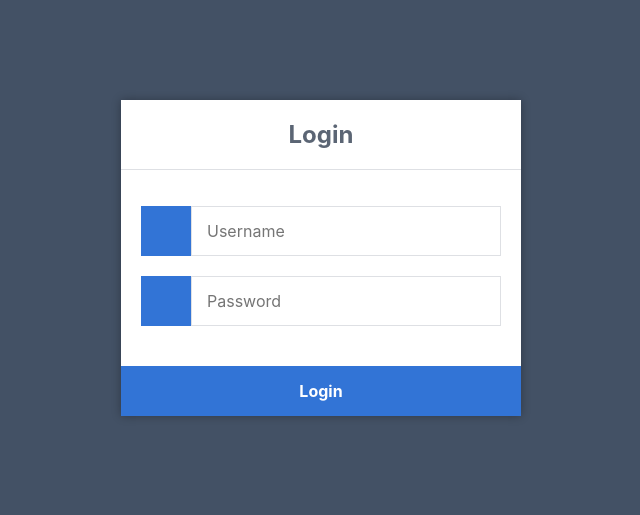
After one commit to COSC-471/Phase3-Donation-Clinic, a PHP site: page /login.html in a window 1280 px wide. The commit adds this page. Shown: the top 515 px of the page, without its empty margins (319-959 px from the left). Run offline with PHP 8.4, Linux system fonts and the light colour scheme.

Commit message:
Add login files

```diff
--- a/index.css
+++ b/index.css
@@ -51,10 +51,10 @@ ul {
 
 .flex-child {
     flex: 1;
-    border: 1px solid black;
     margin: 40px;
     height: 400px;
     background-color: white;
+    box-shadow: 2px 2px 10px #aaaaaa;
 }
 
 img {
--- a/index.html
+++ b/index.html
@@ -10,7 +10,7 @@
         <ul>
             <li><a href="#home">Home</a></li>
             <li><a href="#news">News</a></li>
-            <li style="float:right"><a class="active" href="#about">Employee Portal</a></li>
+            <li style="float:right"><a class="active" href="login.html">Employee Portal</a></li>
         </ul>
 
         <img src="front-banner.jpg"/>
@@ -21,11 +21,11 @@
                 <h1>Volunteers Needed!</h1>
             </div>
 
-            <div class="flex-child green">
+            <div class="flex-child">
                 <h1>Clinics Near Me</h1>
             </div>
 
-            <div class="flex-child magenta">
+            <div class="flex-child">
                 <h1>About Us</h1>
             </div>
 
--- /dev/null
+++ b/login.css
@@ -0,0 +1,58 @@
+* {
+    box-sizing: border-box;
+    font-family: -apple-system, BlinkMacSystemFont, "segoe ui", roboto, oxygen, ubuntu, cantarell, "fira sans", "droid sans", "helvetica neue", Arial, sans-serif;
+    font-size: 16px;
+}
+body {
+    background-color: #435165;
+}
+.login {
+    width: 400px;
+    background-color: #ffffff;
+    box-shadow: 0 0 9px 0 rgba(0, 0, 0, 0.3);
+    margin: 100px auto;
+}
+.login h1 {
+    text-align: center;
+    color: #5b6574;
+    font-size: 24px;
+    padding: 20px 0 20px 0;
+    border-bottom: 1px solid #dee0e4;
+}
+.login form {
+    display: flex;
+    flex-wrap: wrap;
+    justify-content: center;
+    padding-top: 20px;
+}
+.login form label {
+    display: flex;
+    justify-content: center;
+    align-items: center;
+    width: 50px;
+    height: 50px;
+    background-color: #3274d6;
+    color: #ffffff;
+}
+.login form input[type="password"], .login form input[type="text"] {
+    width: 310px;
+    height: 50px;
+    border: 1px solid #dee0e4;
+    margin-bottom: 20px;
+    padding: 0 15px;
+}
+.login form input[type="submit"] {
+    width: 100%;
+    padding: 15px;
+   margin-top: 20px;
+    background-color: #3274d6;
+    border: 0;
+    cursor: pointer;
+    font-weight: bold;
+    color: #ffffff;
+    transition: background-color 0.2s;
+}
+.login form input[type="submit"]:hover {
+  background-color: #2868c7;
+    transition: background-color 0.2s;
+}
--- /dev/null
+++ b/login.html
@@ -0,0 +1,24 @@
+<!DOCTYPE html>
+<html>
+	<head>
+		<meta charset="utf-8">
+		<title>Login</title>
+        <link href="login.css" rel="stylesheet" type="text/css">
+	</head>
+	<body>
+		<div class="login">
+			<h1>Login</h1>
+			<form action="authenticate.php" method="post">
+				<label for="username">
+					<i class="fas fa-user"></i>
+				</label>
+				<input type="text" name="username" placeholder="Username" id="username" required>
+				<label for="password">
+					<i class="fas fa-lock"></i>
+				</label>
+				<input type="password" name="password" placeholder="Password" id="password" required>
+				<input type="submit" value="Login">
+			</form>
+		</div>
+	</body>
+</html>
```
Also changed, not shown: authenticate.php (added, +53 -0 lines), home.php (added, +9 -0 lines), logout.php (added), profile.php (added).
